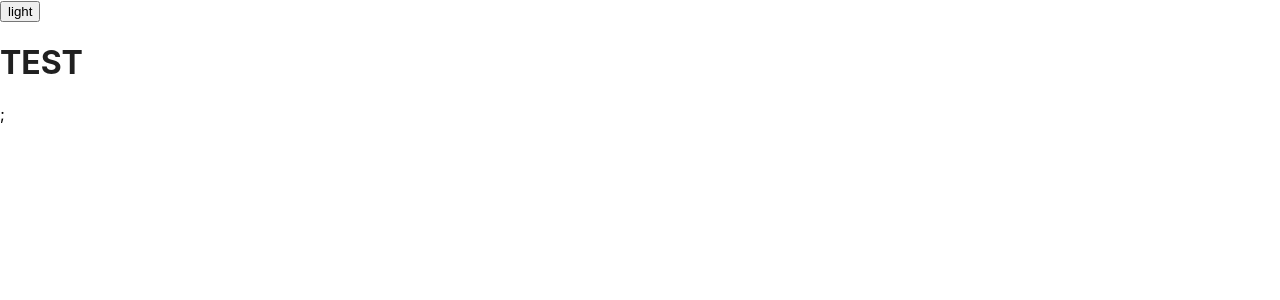
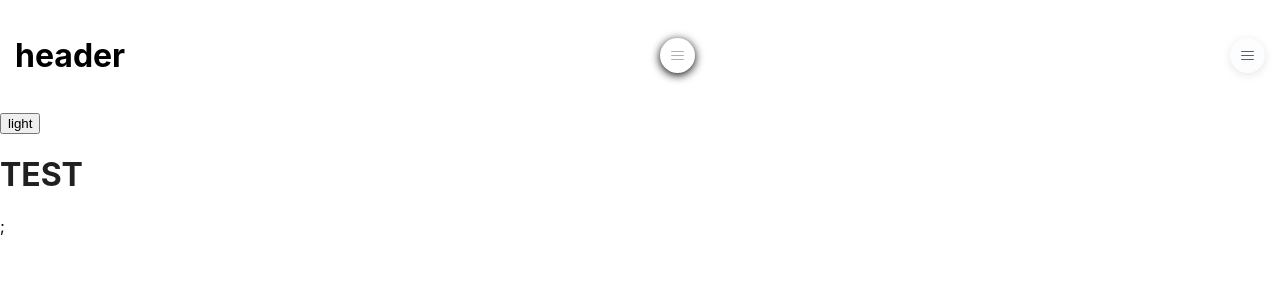
Before and after one commit to timursk/portfolio, a React (Create React App) app in the folder cv-app/: page / in a window 1280 px wide. Shown: the top 300 px of the page. Built offline with nearby package versions, Linux system fonts and the light colour scheme.

Commit message:
feat: start implementing DropdownMenu from radix, add Trigger component

```diff
--- a/cv-app/package.json
+++ b/cv-app/package.json
@@ -8,6 +8,8 @@
     "@emotion/react": "^11.10.0",
     "@emotion/styled": "^11.10.0",
     "@radix-ui/colors": "^0.1.8",
+    "@radix-ui/react-dropdown-menu": "^1.0.0",
+    "@radix-ui/react-icons": "^1.1.1",
     "@reduxjs/toolkit": "^1.8.3",
     "@testing-library/jest-dom": "^5.16.4",
     "@testing-library/react": "^13.3.0",
--- a/cv-app/src/App.tsx
+++ b/cv-app/src/App.tsx
@@ -2,10 +2,12 @@ import './App.css';
 import { ThemeWrapper } from './features/theme/ThemeWrapper';
 import { ThemeSwitcher } from './features/theme/ThemeSwitcher';
 import styled from '@emotion/styled';
+import { Header } from './components/Header';
 
 export const App = () => {
   return (
     <ThemeWrapper>
+      <Header />
       <ThemeSwitcher />
       <div>
         <StyledTitle>TEST</StyledTitle>;
--- /dev/null
+++ b/cv-app/src/components/DropdownMenu/DropdownMenu.tsx
@@ -0,0 +1,185 @@
+import styled from '@emotion/styled';
+import * as DropdownMenuPrimitive from '@radix-ui/react-dropdown-menu';
+import { HamburgerMenuIcon } from '@radix-ui/react-icons';
+import { PropsWithChildren } from 'react';
+
+const contentStyles = {
+  minWidth: 220,
+  backgroundColor: 'white',
+  borderRadius: 6,
+  padding: 5,
+  boxShadow:
+    '0px 10px 38px -10px rgba(22, 23, 24, 0.35), 0px 10px 20px -15px rgba(22, 23, 24, 0.2)',
+  '@media (prefers-reduced-motion: no-preference)': {
+    animationDuration: '400ms',
+    animationTimingFunction: 'cubic-bezier(0.16, 1, 0.3, 1)',
+    willChange: 'transform, opacity',
+    '&[data-state="open"]': {
+      '&[data-side="top"]': { animationName: 'slideDownAndFade' },
+      '&[data-side="right"]': { animationName: 'slideLeftAndFade' },
+      '&[data-side="bottom"]': { animationName: 'slideUpAndFade' },
+      '&[data-side="left"]': { animationName: 'slideRightAndFade' },
+    },
+  },
+};
+
+const StyledContent = styled(DropdownMenuPrimitive.Content)({ ...contentStyles });
+
+const StyledArrow = styled(DropdownMenuPrimitive.Arrow)({ fill: 'white' });
+
+function Content({ children, ...props }: PropsWithChildren<Record<string, unknown>>) {
+  return (
+    <DropdownMenuPrimitive.Portal>
+      <StyledContent {...props}>
+        {children}
+        <StyledArrow />
+      </StyledContent>
+    </DropdownMenuPrimitive.Portal>
+  );
+}
+
+const StyledSubContent = styled(DropdownMenuPrimitive.SubContent)({ ...contentStyles });
+
+function SubContent(props: Record<string, unknown>) {
+  return (
+    <DropdownMenuPrimitive.Portal>
+      <StyledSubContent {...props} />
+    </DropdownMenuPrimitive.Portal>
+  );
+}
+
+// const itemStyles = {
+//   all: 'unset',
+//   fontSize: 13,
+//   lineHeight: 1,
+//   //TODO: THEMING COLOR!
+//   // color: violet.violet11,
+//   color: 'yellow',
+//   borderRadius: 3,
+//   display: 'flex',
+//   alignItems: 'center',
+//   height: 25,
+//   padding: '0 5px',
+//   position: 'relative',
+//   paddingLeft: 25,
+//   userSelect: 'none',
+
+//   '&[data-disabled]': {
+//     // color: mauve.mauve8,
+//     color: 'gray',
+//     pointerEvents: 'none',
+//   },
+
+//   '&[data-highlighted]': {
+//     // backgroundColor: violet.violet9,
+//     backgroundColor: 'purple',
+//     // color: violet.violet1,
+//     color: 'green',
+//   },
+// };
+
+// const StyledItem = styled(DropdownMenuPrimitive.Item)({ ...itemStyles });
+// const StyledCheckboxItem = styled(DropdownMenuPrimitive.CheckboxItem)({ ...itemStyles });
+// const StyledRadioItem = styled(DropdownMenuPrimitive.RadioItem)({ ...itemStyles });
+// const StyledSubTrigger = styled(DropdownMenuPrimitive.SubTrigger)({
+//   '&[data-state="open"]': {
+//     // backgroundColor: violet.violet4,
+//     backgroundColor: 'black',
+//     // color: violet.violet11,
+//     color: 'blue',
+//   },
+//   ...itemStyles,
+// });
+
+const StyledItem = DropdownMenuPrimitive.Item;
+const StyledCheckboxItem = DropdownMenuPrimitive.CheckboxItem;
+const StyledRadioItem = DropdownMenuPrimitive.RadioItem;
+const StyledSubTrigger = DropdownMenuPrimitive.SubTrigger;
+
+const StyledLabel = styled(DropdownMenuPrimitive.Label)({
+  paddingLeft: 25,
+  fontSize: 12,
+  lineHeight: '25px',
+  // color: mauve.mauve11,
+  color: 'sandybrown',
+});
+
+const StyledSeparator = styled(DropdownMenuPrimitive.Separator)({
+  height: 1,
+  // backgroundColor: violet.violet6,
+  backgroundColor: 'violet',
+  margin: 5,
+});
+
+const StyledItemIndicator = styled(DropdownMenuPrimitive.ItemIndicator)({
+  position: 'absolute',
+  left: 0,
+  width: 25,
+  display: 'inline-flex',
+  alignItems: 'center',
+  justifyContent: 'center',
+});
+
+export const DropdownMenu = DropdownMenuPrimitive.Root;
+export const DropdownMenuTrigger = DropdownMenuPrimitive.Trigger;
+export const DropdownMenuContent = Content;
+export const DropdownMenuItem = StyledItem;
+export const DropdownMenuCheckboxItem = StyledCheckboxItem;
+export const DropdownMenuRadioGroup = DropdownMenuPrimitive.RadioGroup;
+export const DropdownMenuRadioItem = StyledRadioItem;
+export const DropdownMenuItemIndicator = StyledItemIndicator;
+export const DropdownMenuLabel = StyledLabel;
+export const DropdownMenuSeparator = StyledSeparator;
+export const DropdownMenuSub = DropdownMenuPrimitive.Sub;
+export const DropdownMenuSubTrigger = StyledSubTrigger;
+export const DropdownMenuSubContent = SubContent;
+
+const Box = styled('div')``;
+
+const IconButton = styled('button')({
+  all: 'unset',
+  fontFamily: 'inherit',
+  borderRadius: '100%',
+  height: 35,
+  width: 35,
+  display: 'inline-flex',
+  alignItems: 'center',
+  justifyContent: 'center',
+  // color: violet.violet11,
+  color: 'violet',
+  backgroundColor: 'white',
+  boxShadow: `0 2px 10px #000`,
+  '&:hover': { backgroundColor: 'black' },
+  '&:focus': { boxShadow: `0 0 0 2px black` },
+});
+
+export const DropdownMenuComponent = () => {
+  return (
+    <Box>
+      <DropdownMenu>
+        <DropdownMenuTrigger asChild>
+          <IconButton aria-label="Customise options">
+            <HamburgerMenuIcon />
+          </IconButton>
+        </DropdownMenuTrigger>
+
+        <DropdownMenuContent sideOffset={5}>
+          <DropdownMenuItem>New Tab</DropdownMenuItem>
+          <DropdownMenuItem>New Window</DropdownMenuItem>
+          <DropdownMenuItem disabled>New Private Window</DropdownMenuItem>
+          <DropdownMenuSub>
+            <DropdownMenuSubTrigger>More Tools</DropdownMenuSubTrigger>
+            <DropdownMenuSubContent sideOffset={2} alignOffset={-5}>
+              <DropdownMenuItem>Save Page As…</DropdownMenuItem>
+              <DropdownMenuItem>Create Shortcut…</DropdownMenuItem>
+              <DropdownMenuItem>Name Window…</DropdownMenuItem>
+              <DropdownMenuSeparator />
+              <DropdownMenuItem>Developer Tools</DropdownMenuItem>
+            </DropdownMenuSubContent>
+          </DropdownMenuSub>
+          <DropdownMenuSeparator />
+        </DropdownMenuContent>
+      </DropdownMenu>
+    </Box>
+  );
+};
--- /dev/null
+++ b/cv-app/src/components/DropdownMenu/DropdownMenuNew.tsx
@@ -0,0 +1,20 @@
+import styled from '@emotion/styled';
+import * as DropdownMenuPrimitive from '@radix-ui/react-dropdown-menu';
+import { HamburgerMenuIcon } from '@radix-ui/react-icons';
+import { Trigger } from './Trigger';
+
+export const DropdownMenu = () => {
+  return (
+    <DropdownMenuPrimitive.Root>
+      <Trigger />
+
+      <DropdownMenuPrimitive.Portal>
+        <DropdownMenuPrimitive.Content>
+          <DropdownMenuPrimitive.Item>1</DropdownMenuPrimitive.Item>
+          <DropdownMenuPrimitive.Item>2</DropdownMenuPrimitive.Item>
+          <DropdownMenuPrimitive.Item>3</DropdownMenuPrimitive.Item>
+        </DropdownMenuPrimitive.Content>
+      </DropdownMenuPrimitive.Portal>
+    </DropdownMenuPrimitive.Root>
+  );
+};
--- /dev/null
+++ b/cv-app/src/components/DropdownMenu/Trigger.tsx
@@ -0,0 +1,35 @@
+import styled from '@emotion/styled';
+import { Trigger as TriggerContainer } from '@radix-ui/react-dropdown-menu';
+import { HamburgerMenuIcon } from '@radix-ui/react-icons';
+
+export const Trigger = () => {
+  return (
+    <TriggerContainer asChild>
+      <IconButton>
+        <HamburgerMenuIcon />
+      </IconButton>
+    </TriggerContainer>
+  );
+};
+
+const IconButton = styled('button')`
+  all: unset;
+  font-family: inherit;
+  border-radius: 100%;
+  height: 35px;
+  width: 35px;
+  display: inline-flex;
+  align-items: center;
+  justify-content: center;
+  color: ${(props) => props.theme.colors.secondary.dark};
+  background-color: ${(props) => props.theme.colors.secondary.light};
+  box-shadow: 0px 2px 10px 0px rgba(0, 0, 0, 0.1);
+  cursor: pointer;
+
+  &:hover {
+    background-color: ${(props) => props.theme.colors.secondary.main};
+  }
+  &:focus {
+    box-shadow: 0 0 0 2px rgba(0, 0, 0, 0.1);
+  }
+`;
--- /dev/null
+++ b/cv-app/src/components/Header.tsx
@@ -0,0 +1,22 @@
+// import { DropdownMenu } from './DropdownMenu';
+
+import styled from '@emotion/styled';
+import { DropdownMenuComponent } from './DropdownMenu/DropdownMenu';
+import { DropdownMenu } from './DropdownMenu/DropdownMenuNew';
+
+export const Header = () => {
+  return (
+    <Container>
+      <h1>header</h1>
+      <DropdownMenuComponent />
+      <DropdownMenu />
+    </Container>
+  );
+};
+
+const Container = styled('div')`
+  display: flex;
+  padding: 15px;
+  align-items: center;
+  justify-content: space-between;
+`;
--- a/cv-app/src/index.css
+++ b/cv-app/src/index.css
@@ -1,3 +1,7 @@
+* {
+  box-sizing: border-box;
+}
+
 body {
   margin: 0;
   font-family: -apple-system, BlinkMacSystemFont, 'Segoe UI', 'Roboto', 'Oxygen',
```
Also changed, not shown: 1 other file (tests, documents, lock files or other folders).
